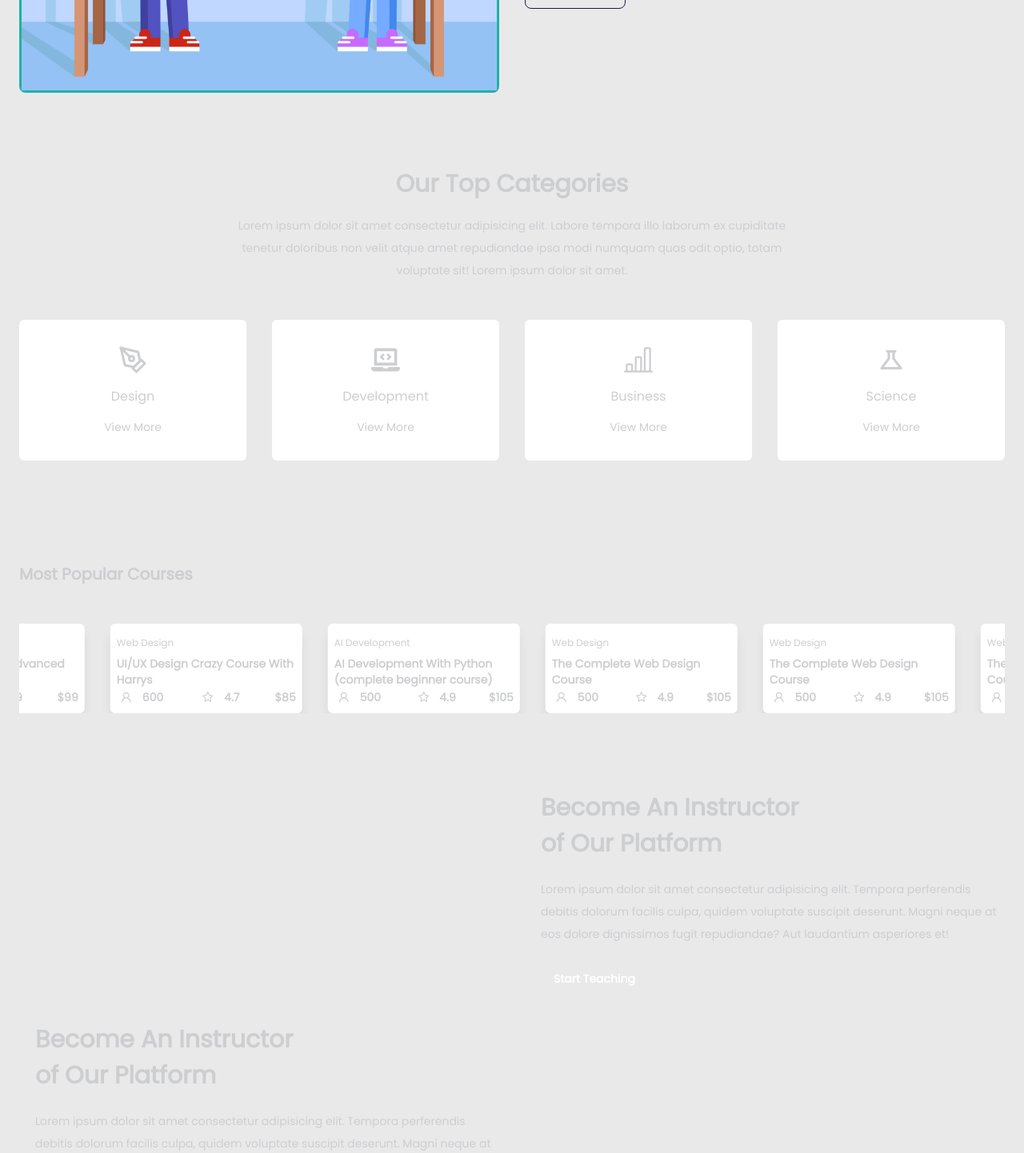
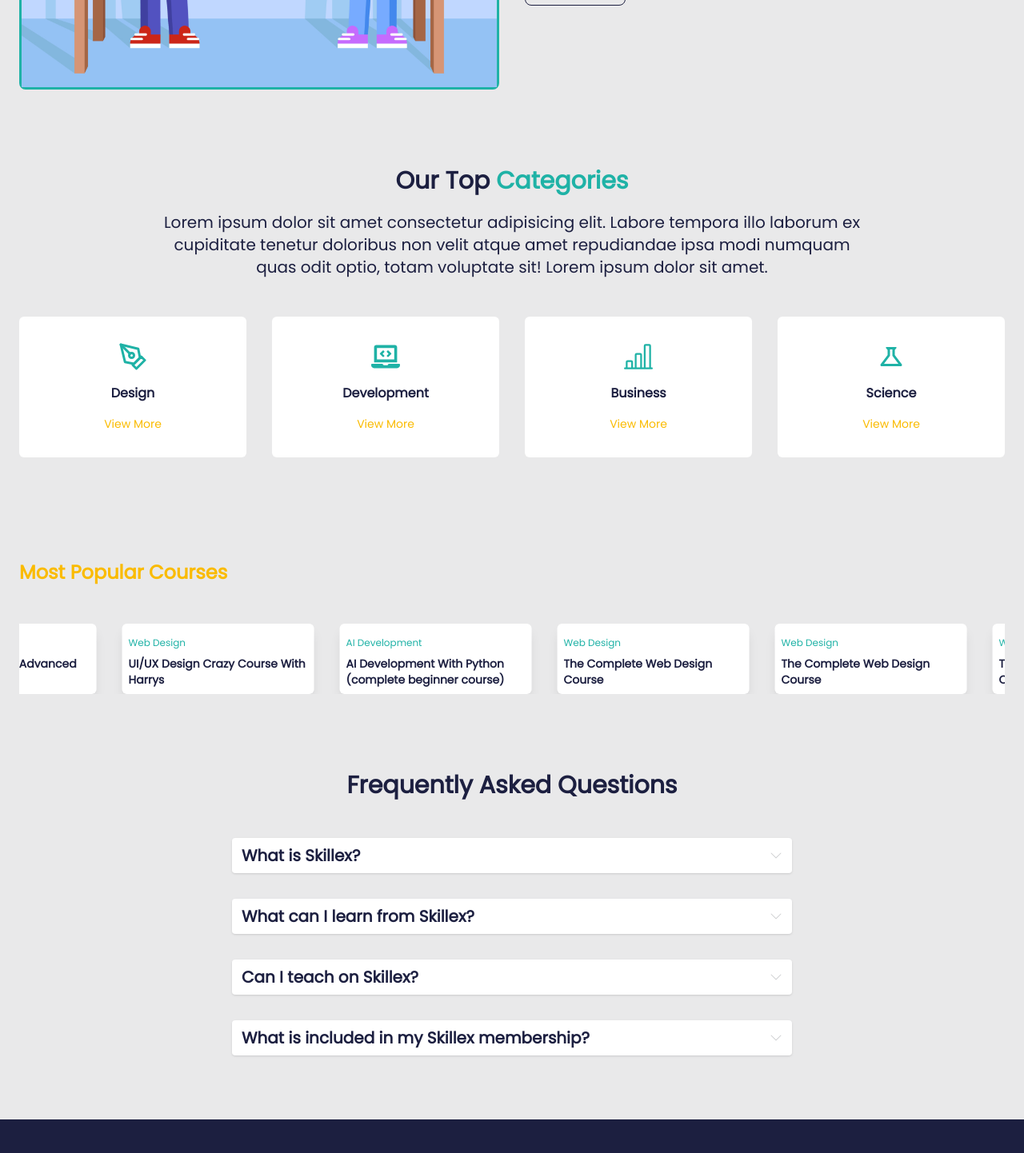
Before and after one commit to KishoreBabu420/relearn-school, a Next.js app: page / in a window 1280 px wide. Shown: the part 1330-2772 px from the top of the page at 80% size. Built offline with nearby package versions, Linux system fonts and the light colour scheme.

Commit message:
change text colors and formatting

```diff
--- a/app/page.jsx
+++ b/app/page.jsx
@@ -1,6 +1,6 @@
 'use client';
 
-import { Hero, About, Courses, Instructor } from '@components';
+import { Hero, About, Courses, Faq } from '@components';
 import { Fragment } from 'react';
 
 const Home = () => {
@@ -9,7 +9,7 @@ const Home = () => {
       <Hero />
       <About />
       <Courses />
-      <Instructor />
+      <Faq />
     </Fragment>
   );
 };
--- a/components/about/index.jsx
+++ b/components/about/index.jsx
@@ -5,7 +5,7 @@ const About = () => {
       className='section'
       id='about'
     >
-      <h2 className='mb-5 text-2xl font-bold text-center sm:text-4xl text-primary'>
+      <h2 className='mb-5 text-2xl font-bold text-center sm:text-3xl text-primary'>
         Why <span className='text-accent'>Relearn School</span>
       </h2>
       <div className='grid gap-8 md:grid-cols-2 place-items-center'>
--- a/components/courses/categories.jsx
+++ b/components/courses/categories.jsx
@@ -12,11 +12,11 @@ const Categories = ({ icon, category }) => {
       whileHover={{ scale: 1.1 }}
       className='flex flex-col items-center gap-4 p-8 bg-white rounded-md'
     >
-      <div className='text-4xl text-Teal'>{icon}</div>
-      <div>{category}</div>
+      <div className='text-4xl text-accent'>{icon}</div>
+      <h3 className='font-semibold text-primary'>{category}</h3>
       <a
         href=''
-        className='text-sm text-gray'
+        className='text-sm text-secondary'
       >
         View More
       </a>
--- a/components/courses/course.jsx
+++ b/components/courses/course.jsx
@@ -1,30 +1,15 @@
 'use client';
 import { AiOutlineUser, AiOutlineStar } from 'react-icons/ai';
 
-const Course = ({ image, category, title, participants, rating, price }) => {
+const Course = ({ image, category, title }) => {
   return (
     <div className='p-2 shadow-lg min-w-[15rem] bg-white rounded-md'>
       {/* <img
         src={image}
         alt=''
       /> */}
-      <div className='mt-2 text-xs text-Teal'>{category}</div>
-      <div className='mt-2 text-sm font-bold'>{title}</div>
-      <div className='flex items-center justify-between'>
-        <div className='flex items-center gap-2'>
-          <div className='p-1 rounded-full bg-Solitude'>
-            <AiOutlineUser className='text-Teal' />
-          </div>
-          <div className='text-sm font-bold'>{participants}</div>
-        </div>
-        <div className='flex items-center gap-2'>
-          <div className='p-1 rounded-full bg-Solitude'>
-            <AiOutlineStar className='text-yellow' />
-          </div>
-          <div className='text-sm font-bold'>{rating}</div>
-        </div>
-        <div className='text-sm font-bold'>${price}</div>
-      </div>
+      <div className='mt-2 text-xs text-accent'>{category}</div>
+      <h4 className='mt-2 text-sm font-bold text-primary'>{title}</h4>
     </div>
   );
 };
--- a/components/courses/index.jsx
+++ b/components/courses/index.jsx
@@ -26,10 +26,10 @@ const Courses = () => {
       id='courses'
     >
       <div className='text-center'>
-        <h2 className='mb-5 text-2xl font-bold sm:text-3xl'>
-          Our Top <span className='text-Teal'>Categories</span>
+        <h2 className='mb-5 text-2xl font-bold sm:text-3xl text-primary'>
+          Our Top <span className='text-accent'>Categories</span>
         </h2>
-        <p className='text-sm text-gray leading-7 max-w-[700px] mx-auto'>
+        <p className='text-xl text-primary leading-7 max-w-[875px] mx-auto '>
           Lorem ipsum dolor sit amet consectetur adipisicing elit. Labore
           tempora illo laborum ex cupiditate tenetur doloribus non velit atque
           amet repudiandae ipsa modi numquam quas odit optio, totam voluptate
@@ -51,7 +51,9 @@ const Courses = () => {
           );
         })}
       </motion.div>
-      <div className='mt-32 text-xl font-bold'>Most Popular Courses</div>
+      <h3 className='mt-32 text-2xl font-bold text-secondary'>
+        Most Popular Courses
+      </h3>
       <div className='relative w-full mt-12 overflow-x-hidden'>
         <div className='flex gap-8 md:w-full sm:w-[170%] xs:w-[340%] w-[480%] animate-slide'>
           {courses.map((course) => {
--- a/components/instructor/accordion.jsx
+++ b/components/faq/accordion.jsx
@@ -10,8 +10,10 @@ const Accordion = ({ id, title }) => {
   };
   return (
     <div className='pb-8'>
-      <div className='flex items-center justify-between'>
-        <div className='text-base font-bold sm:text-xl'>{title}</div>
+      <div className='flex items-center justify-between px-3 py-2 bg-white rounded shadow'>
+        <div className='text-base font-bold sm:text-xl text-primary'>
+          {title}
+        </div>
         <BsChevronDown
           className={`${
             id === activeIndex ? 'rotate-180' : 'rotate-0'
@@ -29,7 +31,7 @@ const Accordion = ({ id, title }) => {
             style={{ overflow: 'hidden' }}
             className='pt-4'
           >
-            <p className='text-sm leading-7 text-gray'>
+            <p className='text-xl leading-7 text-primary'>
               Lorem ipsum dolor sit amet consectetur adipisicing elit. Quos, eum
               beatae porro voluptatum aspernatur, id nesciunt reiciendis maxime
               unde necessitatibus illum accusamus mollitia incidunt qui nisi
--- /dev/null
+++ b/components/faq/index.jsx
@@ -0,0 +1,26 @@
+import { accordions } from '@/constants/';
+import Accordion from './accordion';
+const FAQ = () => {
+  return (
+    <div
+      className='section'
+      id='teacher'
+    >
+      <h2 className='mb-5 text-2xl font-bold text-center sm:text-3xl text-primary'>
+        Frequently <span className='text-Teal'>Asked Questions</span>
+      </h2>
+      <div className='mt-12 max-w-[700px] mx-auto'>
+        {accordions.map((accordion) => {
+          return (
+            <Accordion
+              key={accordion.id}
+              {...accordion}
+            />
+          );
+        })}
+      </div>
+    </div>
+  );
+};
+
+export default FAQ;
--- a/components/hero/index.jsx
+++ b/components/hero/index.jsx
@@ -9,11 +9,12 @@ const Hero = () => {
             Robotics & AI Revolution
           </div>
 
-          <div className='sm:text-[2.5rem] text-[1.825rem] font-bold text-primary'>
-            Make your Child <br /> Future Ready by Joining <br /> Robotics & AI
-            Revolution
+          <div className='sm:text-[2.25rem] text-[1.875rem] font-extrabold text-primary'>
+            Make your Child Future Ready
+            <br />
+            Joining Robotics & AI Revolution <br /> with Relearn School
           </div>
-          <p className='max-w-xl text-xl leading-7 text-gray-400'>
+          <p className='max-w-xl text-[1rem] leading-7 text-primary'>
             Lorem ipsum dolor sit amet consectetur adipisicing elit. Aspernatur
             hic quibusdam sit numquam dolor, suscipit dignissimos nulla
             consequuntur? Ea fugit repudiandae libero deleniti aliquam.
--- a/components/index.js
+++ b/components/index.js
@@ -6,8 +6,8 @@ import About from './about';
 
 import Courses from './courses/';
 
-import Instructor from './instructor/';
+import Faq from './faq/';
 
 import Footer from './footer/';
 
-export { Navbar, Hero, About, Courses, Instructor, Footer };
+export { Navbar, Hero, About, Courses, Faq, Footer };
--- a/components/instructor/index.jsx
+++ /dev/null
@@ -1,70 +0,0 @@
-import { accordions } from '@/constants/';
-import Accordion from './accordion';
-const Instructor = () => {
-  return (
-    <div
-      className='section'
-      id='teacher'
-    >
-      <div className='grid gap-8 sm:grid-cols-2 place-items-center'>
-        <div className='pl-5'>
-          <div className='font-bold sm:text-[1.875rem] text-[1.5rem] mb-5'>
-            Become <span className='text-Teal'>An Instructor</span> <br /> of
-            Our Platform
-          </div>
-          <p className='mb-5 text-sm leading-7 text-gray'>
-            Lorem ipsum dolor sit amet consectetur adipisicing elit. Tempora
-            perferendis debitis dolorum facilis culpa, quidem voluptate suscipit
-            deserunt. Magni neque at eos dolore dignissimos fugit repudiandae?
-            Aut laudantium asperiores et!
-          </p>
-          <button className='px-4 py-3 text-sm font-bold text-white rounded-lg bg-Teal '>
-            Start Teaching
-          </button>
-        </div>
-        <div className='p-4 md:w-3/4 sm:row-start-1'>
-          {/* <img
-            src={teacher1}
-            alt=''
-          /> */}
-        </div>
-        <div className='pl-5'>
-          <div className='font-bold sm:text-[1.875rem] text-[1.5rem] mb-5'>
-            Become <span className='text-Teal'>An Instructor</span> <br /> of
-            Our Platform
-          </div>
-          <p className='mb-5 text-sm leading-7 text-gray'>
-            Lorem ipsum dolor sit amet consectetur adipisicing elit. Tempora
-            perferendis debitis dolorum facilis culpa, quidem voluptate suscipit
-            deserunt. Magni neque at eos dolore dignissimos fugit repudiandae?
-            Aut laudantium asperiores et!
-          </p>
-          <button className='px-4 py-3 text-sm font-bold text-white rounded-lg bg-Teal '>
-            Get Started
-          </button>
-        </div>
-        <div className='p-4 md:w-3/4'>
-          {/* <img
-            src={teacher2}
-            alt=''
-          /> */}
-        </div>
-      </div>
-      <div className='text-center my-8 font-bold sm:text-[1.875rem] text-[1.5rem]'>
-        Frequently <span className='text-Teal'>Asked Questions</span>
-      </div>
-      <div className='mt-12 max-w-[700px] mx-auto'>
-        {accordions.map((accordion) => {
-          return (
-            <Accordion
-              key={accordion.id}
-              {...accordion}
-            />
-          );
-        })}
-      </div>
-    </div>
-  );
-};
-
-export default Instructor;
--- a/components/navbar/index.jsx
+++ b/components/navbar/index.jsx
@@ -10,7 +10,7 @@ import { navLinks } from '@/constants';
 const Navbar = () => {
   const [toggle, setToggle] = useState(false);
   return (
-    <nav className='fixed top-0 left-0 w-full bg-white shadow'>
+    <nav className='fixed top-0 left-0 z-50 w-full bg-white shadow'>
       <div>
         <div className='container flex items-center justify-between px-2 py-4 mx-auto'>
           <div className='flex items-center gap-4'>
--- a/constants/index.js
+++ b/constants/index.js
@@ -50,72 +50,48 @@ export const courses = [
     image: '',
     category: 'Web Design',
     title: 'The Complete Web Design Course',
-    rating: 4.9,
-    participants: 500,
-    price: 105,
   },
   {
     id: 2,
     image: '',
     category: 'Web Development',
     title: 'FullStack Web Development Course',
-    rating: 4.8,
-    participants: 700,
-    price: 125,
   },
   {
     id: 3,
     image: '',
     category: 'Web Development',
     title: 'Python Beginner to Advanced Course',
-    rating: 4.9,
-    participants: 300,
-    price: 99,
   },
   {
     id: 4,
     image: '',
     category: 'Web Design',
     title: 'UI/UX Design Crazy Course With Harrys',
-    rating: 4.7,
-    participants: 600,
-    price: 85,
   },
   {
     id: 5,
     image: '',
     category: 'AI Development',
     title: 'AI Development With Python (complete beginner course)',
-    rating: 4.9,
-    participants: 500,
-    price: 105,
   },
   {
     id: 6,
     image: '',
     category: 'Web Design',
     title: 'The Complete Web Design Course',
-    rating: 4.9,
-    participants: 500,
-    price: 105,
   },
   {
     id: 7,
     image: '',
     category: 'Web Design',
     title: 'The Complete Web Design Course',
-    rating: 4.9,
-    participants: 500,
-    price: 105,
   },
   {
     id: 8,
     image: '',
     category: 'Web Design',
     title: 'The Complete Web Design Course',
-    rating: 4.9,
-    participants: 500,
-    price: 105,
   },
 ];
 
```
